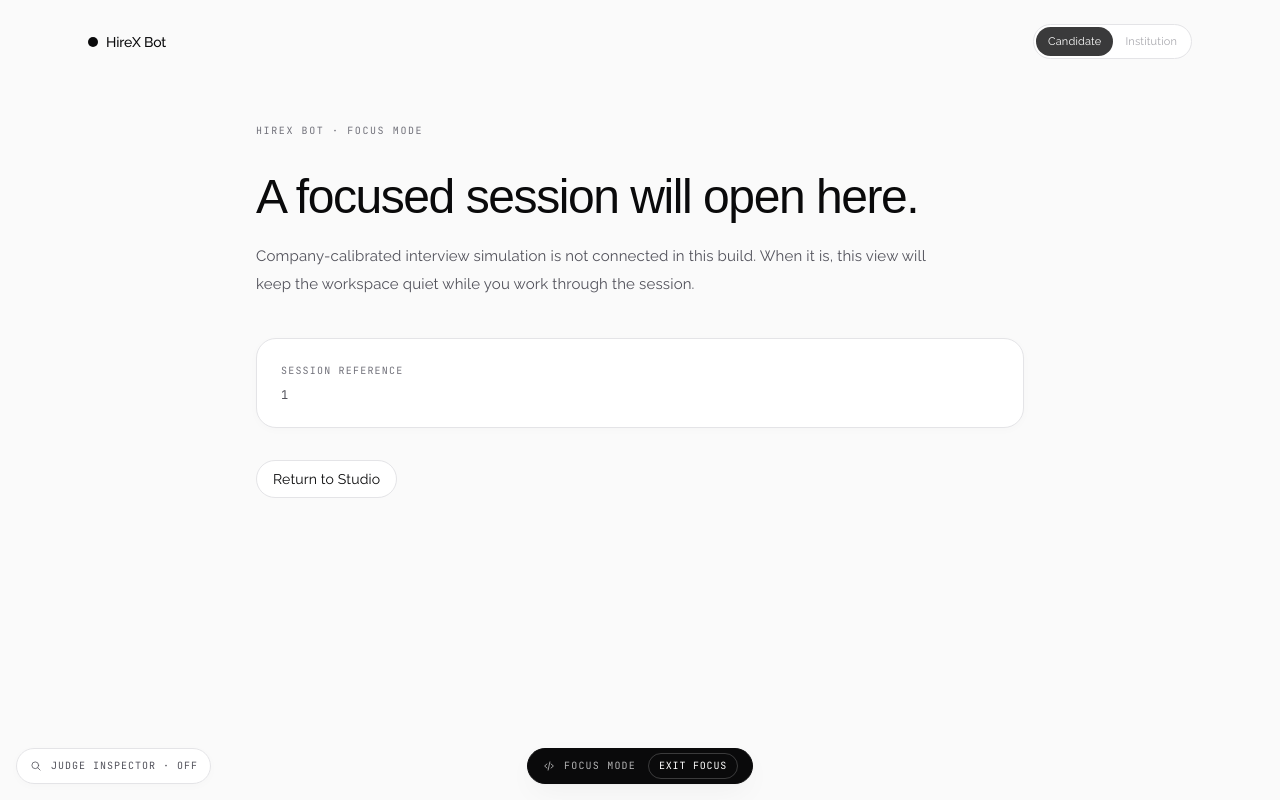
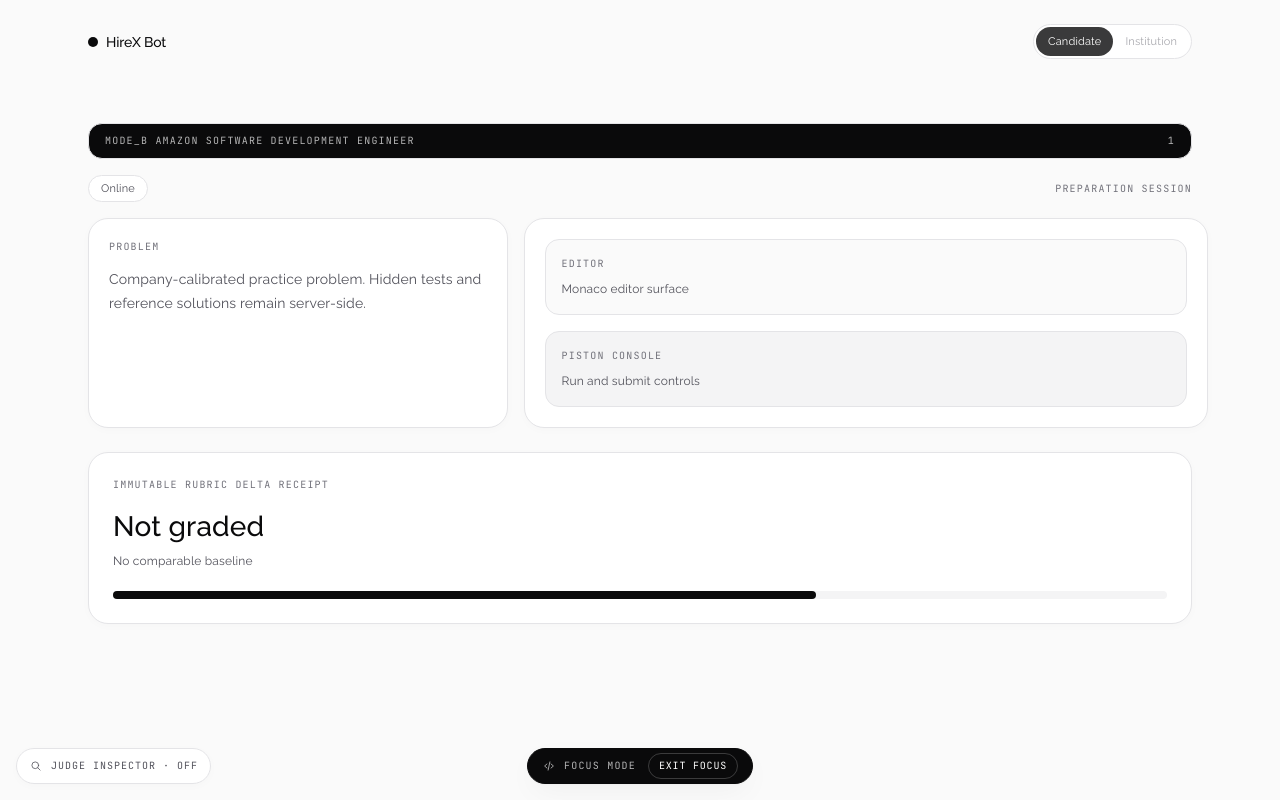
Before and after one commit to louji2308/HireX-Bot, a Next.js app in the folder HireX-Bot/: page /interview/1 in a window 1280 px wide. Built offline with nearby package versions, Linux system fonts and the light colour scheme.

Commit message:
phase7: wire sample Screen 3.2 and 3.3 page

```diff
--- a/HireX-Bot/src/app/(workspace)/interview/[id]/page.tsx
+++ b/HireX-Bot/src/app/(workspace)/interview/[id]/page.tsx
@@ -1,4 +1,6 @@
-import Link from 'next/link';
+import { DeltaReceiptCard } from '@/components/studio/DeltaReceiptCard';
+import { SimulationWorkspace } from '@/components/studio/SimulationWorkspace';
+import { sampleBlueprint } from '@/lib/module5/sample-blueprint';
 
 export default async function InterviewSessionPage({
   params,
@@ -6,31 +8,19 @@
   readonly params: Promise<{ readonly id: string }>;
 }) {
   const { id } = await params;
+  const blueprint = sampleBlueprint();
 
   return (
-    <div className="mx-auto w-full max-w-3xl">
-      <p className="font-mono text-[10px] uppercase tracking-[0.16em] text-ink-muted">
-        HireX Bot · Focus mode
-      </p>
-      <h1 className="mt-8 font-display text-[clamp(2rem,5vw,3rem)] font-normal leading-[1.08] tracking-[-0.03em] text-ink-primary">
-        A focused session will open here.
-      </h1>
-      <p className="mt-5 max-w-2xl text-[15px] leading-7 text-ink-secondary">
-        Company-calibrated interview simulation is not connected in this build. When it is, this
-        view will keep the workspace quiet while you work through the session.
-      </p>
-      <div className="mt-10 rounded-bento border border-hairline bg-surface p-6 shadow-card">
-        <p className="font-mono text-[10px] uppercase tracking-[0.12em] text-ink-muted">
-          Session reference
-        </p>
-        <p className="mt-2 break-all font-mono text-xs text-ink-secondary">{id}</p>
+    <div className="mx-auto w-full max-w-7xl">
+      <SimulationWorkspace
+        blueprint={blueprint}
+        mode="Mode_B"
+        sessionId={id}
+        offlineState={{ status: 'online', latency_ms: 120, queue_depth: 0, last_synced_at: null }}
+      />
+      <div className="mt-6">
+        <DeltaReceiptCard weightedScore={null} baselineDelta={null} mode="Mode_B" canMint={false} />
       </div>
-      <Link
-        href="/interview"
-        className="mt-8 inline-flex rounded-pill border border-hairline bg-surface px-4 py-2 text-sm text-ink-primary transition-colors hover:border-focus"
-      >
-        Return to Studio
-      </Link>
     </div>
   );
 }
--- /dev/null
+++ b/HireX-Bot/src/lib/module5/sample-blueprint.ts
@@ -0,0 +1,22 @@
+import type { BlueprintInputs } from '@/types/phase6_contracts';
+import { generateBlueprint } from '@/agents/module5-blueprint/blueprint-generator';
+
+const input: BlueprintInputs = {
+  company: 'Amazon',
+  job_role: 'Software Development Engineer',
+  candidate_level: 'New_Grad_Fresher',
+  selected_round: 'Coding',
+  expected_format: 'live_coding',
+  candidate_capability: {
+    weak_topics: ['dynamic_programming'],
+    strong_topics: ['arrays'],
+    completed_sessions: 0,
+    last_weighted_score: null,
+    declared_skills: ['typescript', 'algorithms'],
+  },
+  interview_deadline: null,
+};
+
+export function sampleBlueprint() {
+  return generateBlueprint(input);
+}
```
